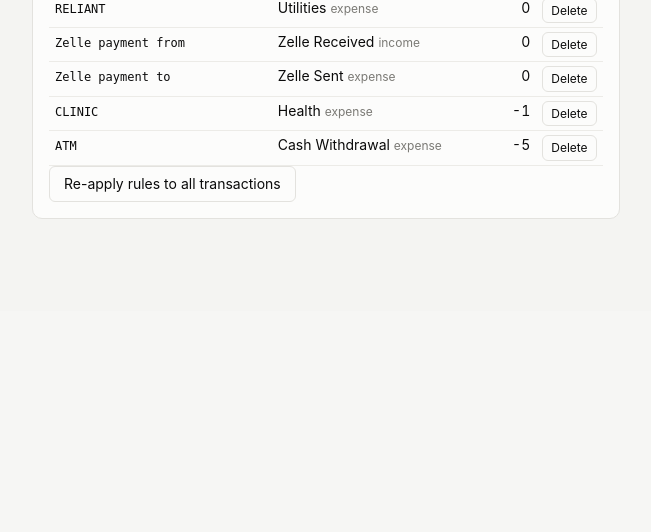
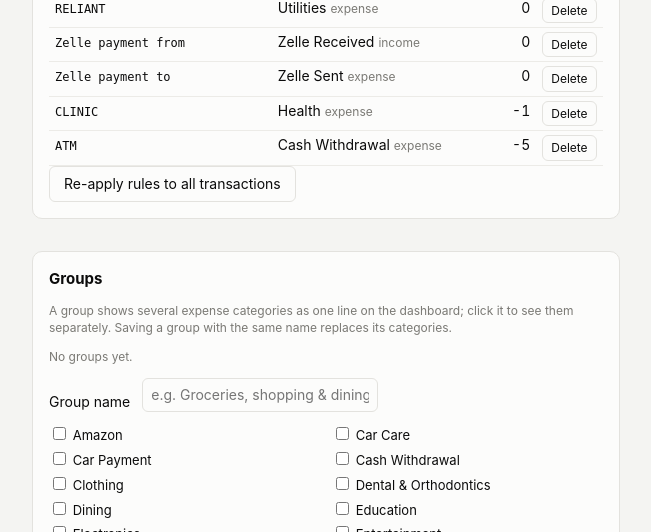
Before and after one commit to azatprog/expense-tracker, a FastAPI app: page /rules in a window 1280 px wide. Shown: the part 5968-6500 px from the top of the page, without its empty margins (12-663 px from the left). Before the commit the page ends 6187 px from the top, so only its background shows below. Run offline with FastAPI, Linux system fonts and the light colour scheme; data comes from the database, SQL or seed files in the repository.

Commit message:
Category groups: show several categories as one dashboard line
A group (set on the Rules page) folds its categories into one expense row
and one chart bar; clicking the row expands it into the categories and their
transactions.

```diff
--- a/app/db.py
+++ b/app/db.py
@@ -31,7 +31,8 @@ CREATE TABLE IF NOT EXISTS statements (
 CREATE TABLE IF NOT EXISTS categories (
     id INTEGER PRIMARY KEY,
     name TEXT NOT NULL UNIQUE,
-    kind TEXT NOT NULL                 -- income | expense | transfer
+    kind TEXT NOT NULL,                -- income | expense | transfer
+    grp TEXT                           -- optional group shown as one line on the dashboard
 );
 
 CREATE TABLE IF NOT EXISTS rules (
@@ -98,3 +99,6 @@ def migrate(conn: sqlite3.Connection) -> None:
     columns = {r["name"] for r in conn.execute("PRAGMA table_info(budget_lines)")}
     if "categories" not in columns:
         conn.execute("ALTER TABLE budget_lines ADD COLUMN categories TEXT NOT NULL DEFAULT ''")
+    columns = {r["name"] for r in conn.execute("PRAGMA table_info(categories)")}
+    if "grp" not in columns:
+        conn.execute("ALTER TABLE categories ADD COLUMN grp TEXT")
--- a/app/main.py
+++ b/app/main.py
@@ -52,6 +52,7 @@ def dashboard(request: Request, month: str | None = None, view: str = "cash", co
     if month == "all":
         month = None
     s = reports.summary(conn, month, view)
+    s.expenses = reports.group_categories(conn, s.expenses)
     return templates.TemplateResponse(request, "dashboard.html", {
         "s": s,
         "months": months,
@@ -248,6 +249,24 @@ def reapply_rules(conn=Depends(get_conn)):
     return back("/rules")
 
 
+@app.post("/groups")
+async def save_group(request: Request, conn=Depends(get_conn)):
+    form = await request.form()
+    name, members = form["name"].strip(), form.getlist("categories")
+    if name:
+        conn.execute("UPDATE categories SET grp = NULL WHERE grp = ?", (name,))
+        conn.executemany("UPDATE categories SET grp = ? WHERE name = ?", [(name, m) for m in members])
+        conn.commit()
+    return back("/rules#groups")
+
+
+@app.post("/groups/delete")
+def delete_group(name: str = Form(...), conn=Depends(get_conn)):
+    conn.execute("UPDATE categories SET grp = NULL WHERE grp = ?", (name,))
+    conn.commit()
+    return back("/rules#groups")
+
+
 @app.post("/categories")
 def add_category(name: str = Form(...), kind: str = Form("expense"), conn=Depends(get_conn)):
     if kind not in ("income", "expense", "transfer"):
--- a/app/reports.py
+++ b/app/reports.py
@@ -47,6 +47,7 @@ class CategoryTotal:
     total_cents: int = 0
     items: list[Item] = field(default_factory=list)
     via_cards_cents: int = 0
+    children: list["CategoryTotal"] = field(default_factory=list)   # set for a category group
 
 
 @dataclass
@@ -185,6 +186,25 @@ def summary(conn: sqlite3.Connection, month: str | None, view: str = "cash") ->
     )
 
 
+def group_categories(conn: sqlite3.Connection, cats: list[CategoryTotal]) -> list[CategoryTotal]:
+    """Fold categories that share a group (categories.grp) into one line with them as children."""
+    group_of = {r["name"]: r["grp"] for r in conn.execute("SELECT name, grp FROM categories WHERE grp IS NOT NULL AND grp != ''")}
+    out: list[CategoryTotal] = []
+    groups: dict[str, CategoryTotal] = {}
+    for c in cats:
+        g = group_of.get(c.name)
+        if not g:
+            out.append(c)
+            continue
+        if g not in groups:
+            groups[g] = CategoryTotal(g)
+            out.append(groups[g])
+        groups[g].children.append(c)
+        groups[g].total_cents += c.total_cents
+        groups[g].via_cards_cents += c.via_cards_cents
+    return sorted(out, key=lambda c: -c.total_cents)
+
+
 def trend(conn: sqlite3.Connection, view: str = "cash") -> list[tuple[str, int, int]]:
     return [(m, s.income_cents, s.expense_cents)
             for m in sorted(months(conn))
--- a/app/static/app.css
+++ b/app/static/app.css
@@ -160,3 +160,10 @@ table.plan tr.detail > td { background: var(--bg); border-radius: 6px; padding:
 table.plan table.parts { margin-bottom: 6px; }
 table.plan table.parts td, table.plan table.parts th { padding: 3px 6px; border-bottom: 1px solid var(--grid); }
 table.plan .link-cat { font-size: 12px; padding: 3px 6px; margin-right: 8px; }
+
+/* Category groups on the dashboard */
+details.cat.group > summary .name { font-weight: 600; }
+details.cat .children { margin: 0 0 8px 18px; border-left: 2px solid var(--grid); padding-left: 8px; }
+details.cat .children details.cat summary { padding: 6px 4px; }
+.group-row { display: flex; align-items: center; gap: 8px; padding: 6px 0; border-bottom: 1px solid var(--grid); flex-wrap: wrap; }
+.checks { display: grid; grid-template-columns: repeat(auto-fill, minmax(190px, 1fr)); gap: 4px 12px; margin: 8px 0 12px; font-size: 13px; }
--- a/app/templates/rules.html
+++ b/app/templates/rules.html
@@ -38,5 +38,32 @@
   <p class="sub">Transfer categories are left out of income and expenses. “Credit Card Payment” on the income
     account is what gets split into the card's categories.</p>
 </section>
+
+<section class="card" id="groups">
+  <h2>Groups</h2>
+  <p class="sub">A group shows several expense categories as one line on the dashboard; click it to see them
+    separately. Saving a group with the same name replaces its categories.</p>
+  {% set groups = {} %}
+  {% for c in categories if c.grp %}{% set _ = groups.setdefault(c.grp, []).append(c.name) %}{% endfor %}
+  {% for g, members in groups | dictsort %}
+    <form method="post" action="/groups/delete" class="group-row">
+      <strong>{{ g }}</strong> <span class="sub">{{ members | join(' + ') }}</span>
+      <input type="hidden" name="name" value="{{ g }}">
+      <button class="btn small" type="submit">Ungroup</button>
+    </form>
+  {% else %}<p class="sub">No groups yet.</p>{% endfor %}
+  <form method="post" action="/groups">
+    <label class="filters">Group name <input name="name" required placeholder="e.g. Groceries, shopping & dining"
+      list="group-names"></label>
+    <datalist id="group-names">{% for g in groups %}<option value="{{ g }}">{% endfor %}</datalist>
+    <div class="checks">
+      {% for c in categories if c.kind == 'expense' %}
+        <label><input type="checkbox" name="categories" value="{{ c.name }}"> {{ c.name }}
+          {% if c.grp %}<span class="sub">({{ c.grp }})</span>{% endif %}</label>
+      {% endfor %}
+    </div>
+    <button class="btn primary" type="submit">Save group</button>
+  </form>
+</section>
 </div>
 {% endblock %}
```
Also changed, not shown: app/templates/dashboard.html (+9 -3 lines), tests/test_plan.py (+15 -0 lines), tests/test_reports.py (+15 -0 lines).
